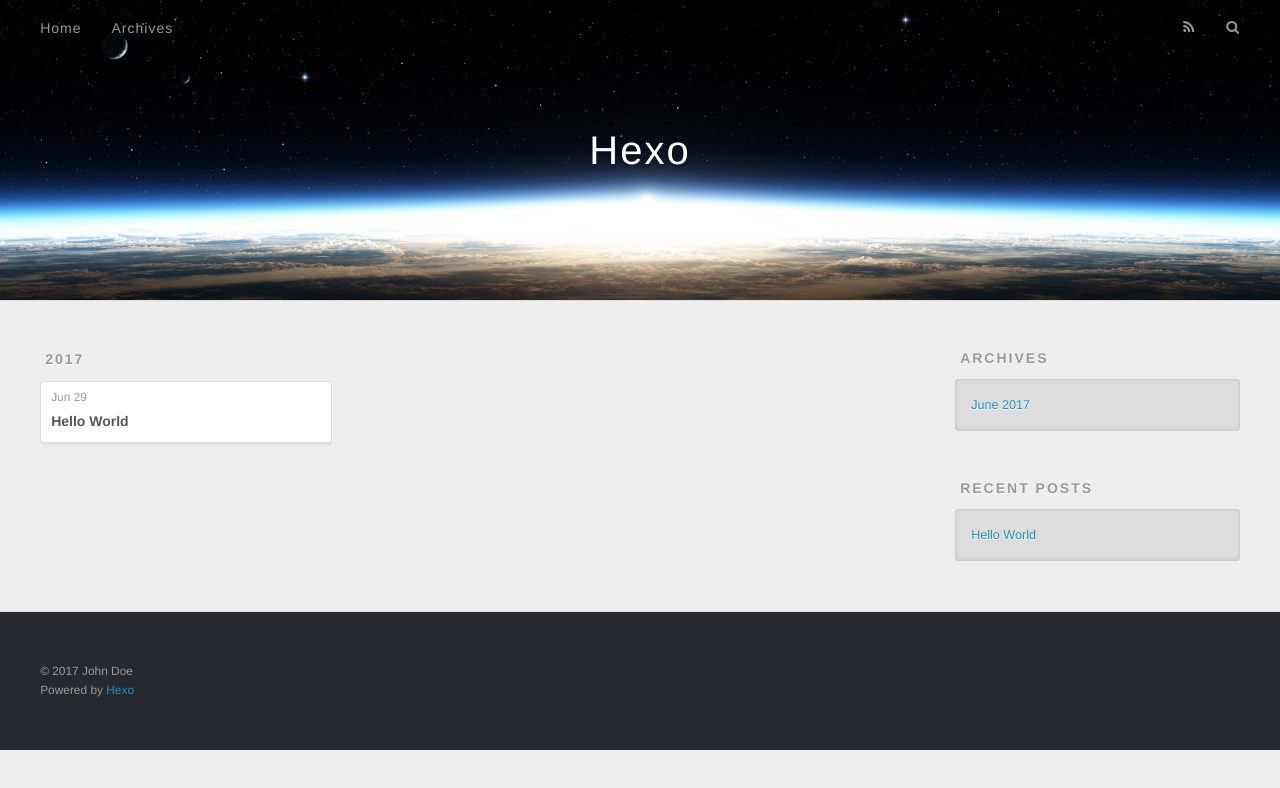
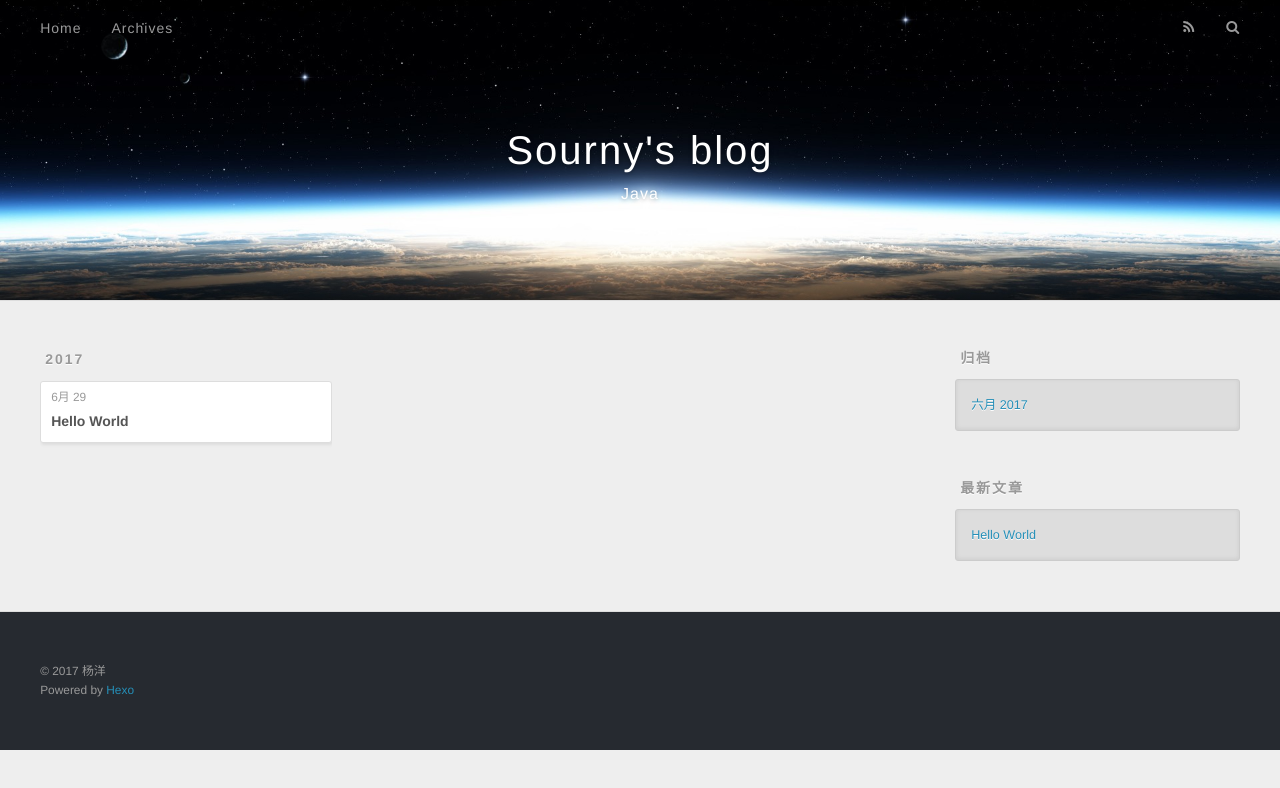
Before and after one commit to sourny/sourny.github.io, a plain HTML site: page archives/2017/06/index.html in a window 1280 px wide. Drawn offline with nearby package versions, Linux system fonts and the light colour scheme.

Commit message:
Site updated: 2017-06-29 18:17:16

```diff
--- a/archives/2017/06/index.html
+++ b/archives/2017/06/index.html
@@ -3,16 +3,19 @@
 <head>
   <meta charset="utf-8">
 
-  <title>Archives: 2017/6 | Hexo</title>
+  <title>归档: 2017/6 | Sourny&#39;s blog</title>
   <meta name="viewport" content="width=device-width, initial-scale=1, maximum-scale=1">
-  <meta property="og:type" content="website">
-<meta property="og:title" content="Hexo">
-<meta property="og:url" content="http://yoursite.com/archives/2017/06/index.html">
-<meta property="og:site_name" content="Hexo">
+  <meta name="description" content="一个Java小白的备忘录">
+<meta property="og:type" content="website">
+<meta property="og:title" content="Sourny&#39;s blog">
+<meta property="og:url" content="http://sourny.com/archives/2017/06/index.html">
+<meta property="og:site_name" content="Sourny&#39;s blog">
+<meta property="og:description" content="一个Java小白的备忘录">
 <meta name="twitter:card" content="summary">
-<meta name="twitter:title" content="Hexo">
+<meta name="twitter:title" content="Sourny&#39;s blog">
+<meta name="twitter:description" content="一个Java小白的备忘录">
 
-    <link rel="alternate" href="/atom.xml" title="Hexo" type="application/atom+xml">
+    <link rel="alternate" href="/atom.xml" title="Sourny&#39;s blog" type="application/atom+xml">
 
 
     <link rel="icon" href="/favicon.png">
@@ -33,8 +36,12 @@
   <div id="header-outer" class="outer">
     <div id="header-title" class="inner">
       <h1 id="logo-wrap">
-        <a href="/" id="logo">Hexo</a>
+        <a href="/" id="logo">Sourny&#39;s blog</a>
       </h1>
+
+        <h2 id="subtitle-wrap">
+          <a href="/" id="subtitle">Java</a>
+        </h2>
 
     </div>
     <div id="header-inner" class="inner">
@@ -50,10 +57,10 @@
 
           <a id="nav-rss-link" class="nav-icon" href="/atom.xml" title="RSS Feed"></a>
 
-        <a id="nav-search-btn" class="nav-icon" title="Search"></a>
+        <a id="nav-search-btn" class="nav-icon" title="搜索"></a>
       </nav>
       <div id="search-form-wrap">
-        <form action="//google.com/search" method="get" accept-charset="UTF-8" class="search-form"><input type="search" name="q" class="search-form-input" placeholder="Search"><button type="submit" class="search-form-submit">&#xF002;</button><input type="hidden" name="sitesearch" value="http://yoursite.com"></form>
+        <form action="//google.com/search" method="get" accept-charset="UTF-8" class="search-form"><input type="search" name="q" class="search-form-input" placeholder="Search"><button type="submit" class="search-form-submit">&#xF002;</button><input type="hidden" name="sitesearch" value="http://sourny.com"></form>
       </div>
     </div>
   </div>
@@ -76,7 +83,7 @@
   <div class="archive-article-inner">
     <header class="archive-article-header">
       <a href="/2017/06/29/hello-world/" class="archive-article-date">
-  <time datetime="2017-06-29T09:41:34.331Z" itemprop="datePublished">Jun 29</time>
+  <time datetime="2017-06-29T09:41:34.331Z" itemprop="datePublished">6月 29</time>
 </a>
 
 
@@ -107,9 +114,9 @@
 
 
   <div class="widget-wrap">
-    <h3 class="widget-title">Archives</h3>
+    <h3 class="widget-title">归档</h3>
     <div class="widget">
-      <ul class="archive-list"><li class="archive-list-item"><a class="archive-list-link" href="/archives/2017/06/">June 2017</a></li></ul>
+      <ul class="archive-list"><li class="archive-list-item"><a class="archive-list-link" href="/archives/2017/06/">六月 2017</a></li></ul>
     </div>
   </div>
 
@@ -117,7 +124,7 @@
 
 
   <div class="widget-wrap">
-    <h3 class="widget-title">Recent Posts</h3>
+    <h3 class="widget-title">最新文章</h3>
     <div class="widget">
       <ul>
 
@@ -137,7 +144,7 @@
 
   <div class="outer">
     <div id="footer-info" class="inner">
-      &copy; 2017 John Doe<br>
+      &copy; 2017 杨洋<br>
       Powered by <a href="http://hexo.io/" target="_blank">Hexo</a>
     </div>
   </div>
```
Also changed, not shown: 2017/06/29/hello-world/index.html (+16 -12 lines), archives/2017/index.html (+22 -15 lines), archives/index.html (+22 -15 lines), index.html (+22 -15 lines).
